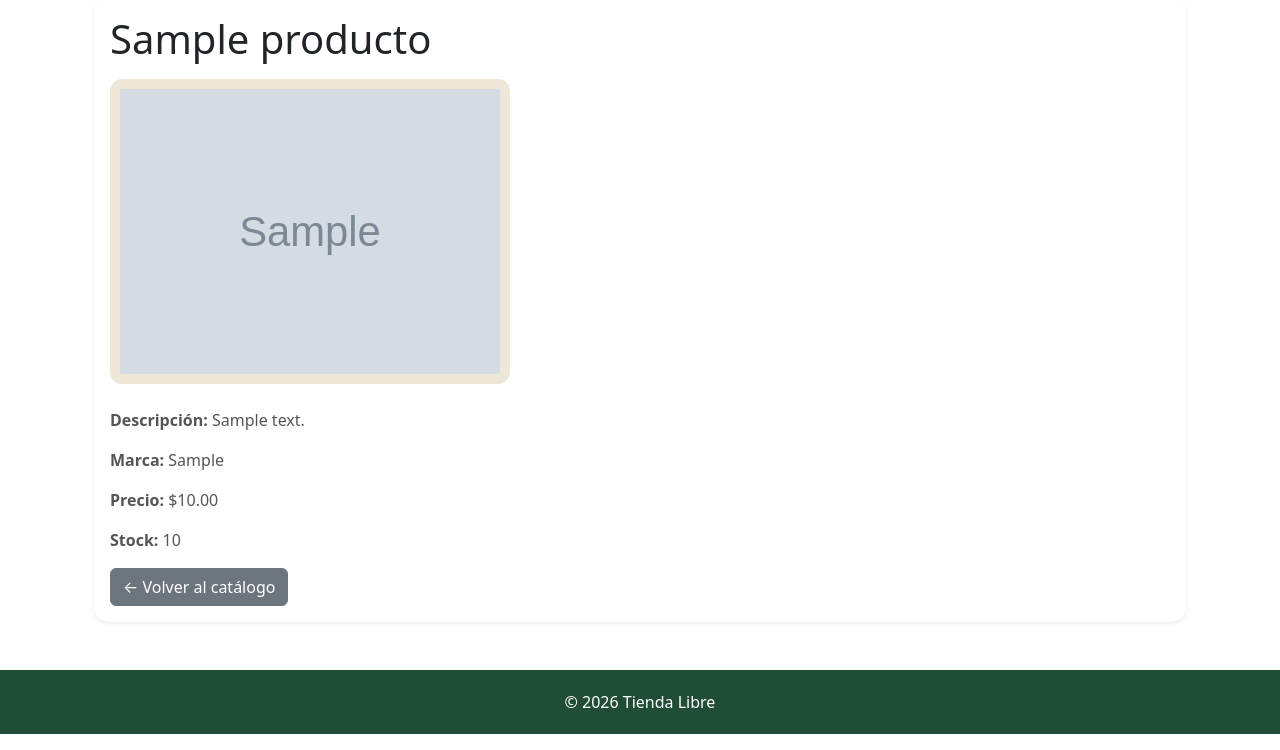
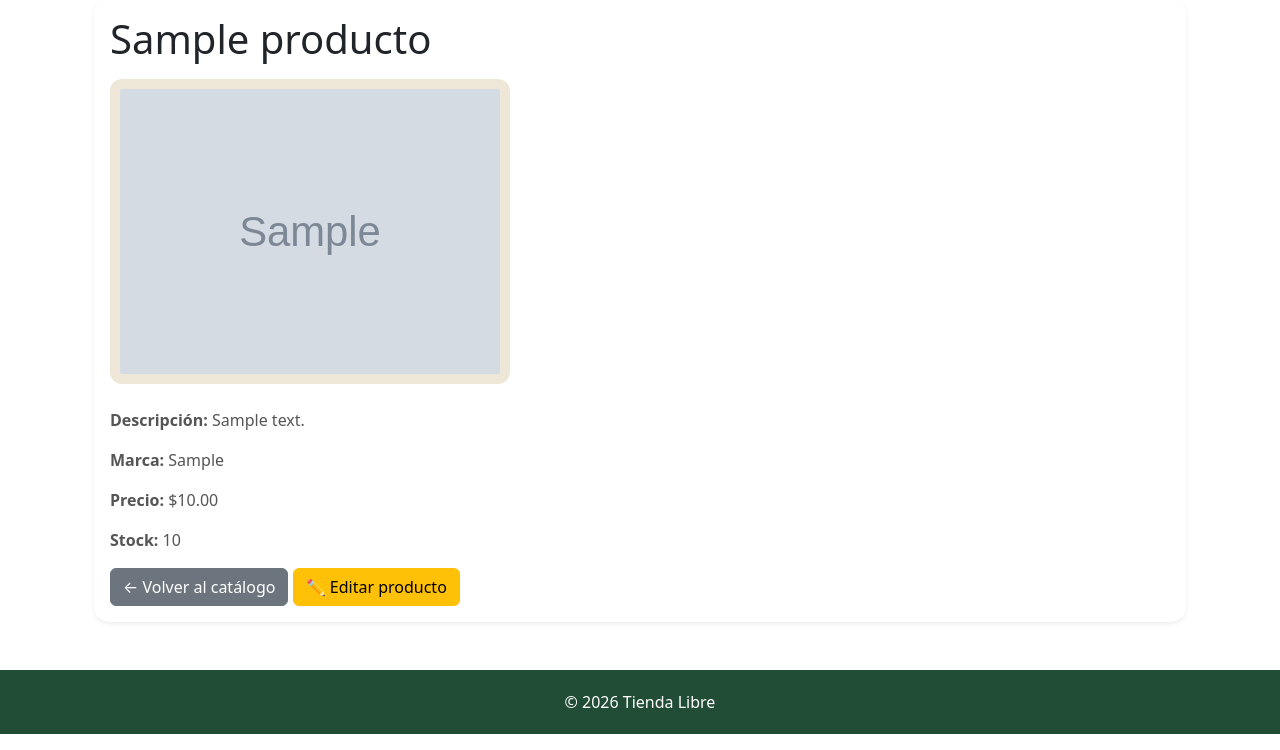
Before and after one commit to Villada-PG3/trabajo-practico-tienda-libre-Francisco-Conejero, a Django app: page /producto/1/ in a window 1280 px wide. Shown: the part 105-855 px from the top of the page. Run offline with Django 5.2, Linux system fonts and the light colour scheme; tables that the repository leaves empty hold one stand-in row (values such as "Sample post"); grey boxes marked "Sample" are stand-in pictures.

Commit message:
refactor: migrar crear a CreateView y agregar editar con UpdateView.

```diff
--- a/template/tiendalibre/detalle.html
+++ b/template/tiendalibre/detalle.html
@@ -1,3 +1,4 @@
+
 {% extends "base.html" %}
 
 {% block title %}{{ producto.nombre }} | Tienda Libre{% endblock %}
@@ -46,7 +47,10 @@
                 ← Volver al catálogo
             </a>
 
-
+            <a href="{% url 'tiendalibre:producto_editar' producto.pk %}"
+               class="btn btn-warning">
+                ✏️ Editar producto
+            </a>
 
         </div>
     </div>
--- a/tiendalibre/models.py
+++ b/tiendalibre/models.py
@@ -1,4 +1,6 @@
+
 from django.db import models
+from django.urls import reverse
 
 
 class Categoria(models.Model):
@@ -38,3 +40,9 @@ class Producto(models.Model):
 
     def __str__(self):
         return f'{self.nombre} - {self.marca} - ${self.precio} - Stock: {self.stock}'
+
+    def get_absolute_url(self):
+        return reverse(
+            "tiendalibre:detalle_producto",
+            kwargs={"pk": self.pk}
+        )
--- a/tiendalibre/urls.py
+++ b/tiendalibre/urls.py
@@ -6,29 +6,20 @@ app_name = "tiendalibre"
 
 urlpatterns = [
     path("", views.HomeView.as_view(), name="home"),
+    path("acerca-de-mi/", views.AcercaDeMiView.as_view(), name="acerca_de_mi"),
+    path("catalogo/", views.CatalogoView.as_view(), name="catalogo"),
+    path("categoria/<slug:slug>/", views.CategoriaView.as_view(), name="categoria"),
 
     path(
-        "acerca-de-mi/",
-        views.AcercaDeMiView.as_view(),
-        name="acerca_de_mi"
+        "producto/nuevo/",
+        views.ProductoCreateView.as_view(),
+        name="producto_nuevo"
     ),
 
     path(
-        "catalogo/",
-        views.CatalogoView.as_view(),
-        name="catalogo"
-    ),
-
-    path(
-        "categoria/<slug:slug>/",
-        views.CategoriaView.as_view(),
-        name="categoria"
-    ),
-
-    path(
-        "producto/nuevo/",
-        views.producto_nuevo,
-        name="producto_nuevo"
+        "producto/<int:pk>/editar/",
+        views.ProductoUpdateView.as_view(),
+        name="producto_editar"
     ),
 
     path(
@@ -37,9 +28,5 @@ urlpatterns = [
         name="detalle_producto"
     ),
 
-    path(
-        "contacto/",
-        views.contacto,
-        name="contacto"
-    ),
+    path("contacto/", views.contacto, name="contacto"),
 ]
--- a/tiendalibre/views.py
+++ b/tiendalibre/views.py
@@ -1,7 +1,13 @@
 
 from django.db.models import Q
-from django.views.generic import TemplateView, ListView, DetailView
-from django.shortcuts import get_object_or_404, render, redirect
+from django.views.generic import (
+    TemplateView,
+    ListView,
+    DetailView,
+    CreateView,
+    UpdateView
+)
+from django.shortcuts import get_object_or_404, render
 
 from tiendalibre.models import Producto, Categoria
 from .forms import ContactoForm, ProductoForm
@@ -101,20 +107,13 @@ def contacto(request):
     )
 
 
-def producto_nuevo(request):
+class ProductoCreateView(CreateView):
+    model = Producto
+    form_class = ProductoForm
+    template_name = "tiendalibre/producto_form.html"
 
-    if request.method == "POST":
-        form = ProductoForm(request.POST, request.FILES)
 
-        if form.is_valid():
-            form.save()
-            return redirect("tiendalibre:catalogo")
-
-    else:
-        form = ProductoForm()
-
-    return render(
-        request,
-        "tiendalibre/producto_form.html",
-        {"form": form}
-    )
+class ProductoUpdateView(UpdateView):
+    model = Producto
+    form_class = ProductoForm
+    template_name = "tiendalibre/producto_form.html"
```
